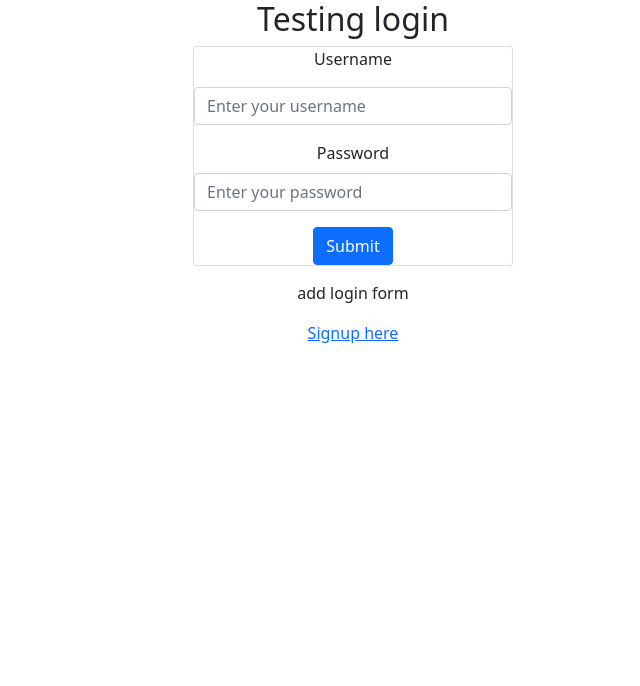
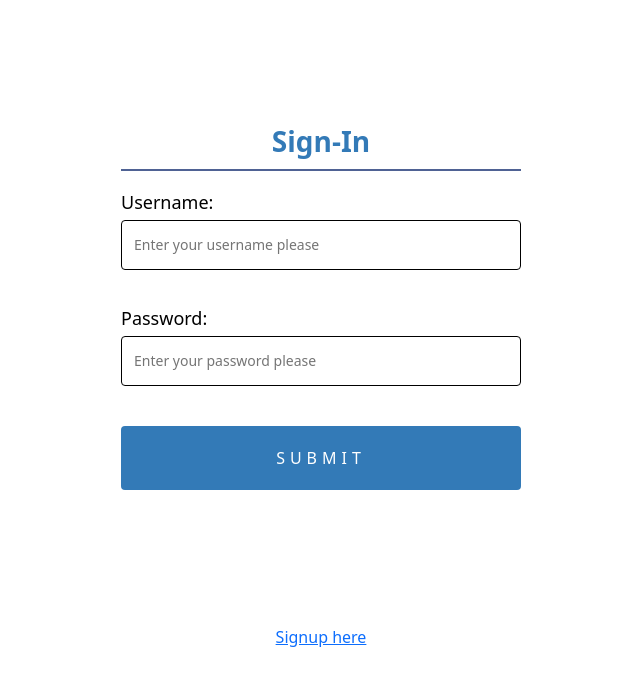
Before and after one commit to DanielAizen/Final-Project-Daniel, a React (Create React App) app in the folder client/: page /login in a window 1280 px wide. Shown: the top 686 px of the page, without its empty margins (319-959 px from the left). Built offline with nearby package versions, Linux system fonts and the light colour scheme.

Commit message:
changed the form on the login and added css

```diff
--- a/client/package.json
+++ b/client/package.json
@@ -12,6 +12,7 @@
     "react-bootstrap": "^2.2.1",
     "react-dom": "^17.0.2",
     "react-helmet": "^6.1.0",
+    "react-hook-form": "^7.28.1",
     "react-router-dom": "^6.2.1",
     "react-scripts": "5.0.0",
     "web-vitals": "^2.1.4"
--- a/client/src/App.js
+++ b/client/src/App.js
@@ -8,7 +8,7 @@ import { BrowserRouter ,Routes, Route, Navigate, Redirect } from 'react-router-d
 import { useState } from 'react';
 
 function App() {
-  const base_url = window.location.protocol + "//" + window.location.host;
+  const base_url = window.location.protocol + "//" + window.location.hostname + ":5000";
   const [user, setUser] = useState(undefined);
 
   return (
@@ -16,9 +16,8 @@ function App() {
       <BrowserRouter>
         <Routes>
           <Route path='/' element={<Home/>}/>
-          <Route exact path="/login" element={<Login />}/>
+          <Route exact path="/login" element={<Login base_url={base_url}/>}/>
           <Route exact path='/management' element={<Management/>}/>
-
           <Route path='/signup' element={<Signup/>}/>
         </Routes>
       </BrowserRouter>
--- a/client/src/Components/Login/Login.css
+++ b/client/src/Components/Login/Login.css
@@ -1,9 +1,95 @@
-.login-form{
-    position: absolute;
-    left: 40%;
+.login-page.flexbox-container{
+    display: flex;
+    flex-direction: column;
+    justify-content: center;
+    align-items: center;
+    align-content: center;
+    height: 800px;
 }
 
-.add{
-    padding: auto;
-    margin-top: 15px;
+.flexbox-item-1{
+    min-height: 500px;
+
 }
+
+.flexbox-item-2{
+    min-height: 50px;
+}
+
+.flexbox-error{
+    font-weight: 300;
+}
+
+h1, h2, h3 {
+    font-weight: bold;
+    color: #337ab7;
+    text-align: center;
+    padding-bottom: 10px;
+    border-bottom: 2px solid rgb(79, 98, 148);
+}
+
+form {
+    border-color: #000;
+    max-width: 500px;
+    margin: 10 auto;
+    }
+
+.form {
+border-color: #000;
+max-width: 400px;
+margin: 150px;
+padding: 10px;
+}
+
+span{
+    font-size: larger;
+}
+
+p, span{
+color: red;
+display: block;
+margin-block-start: 1em;
+margin-block-end: 1em;
+margin-inline-start: 0px;
+margin-inline-end: 0px;
+}
+
+p::before {
+display: inline;
+content: "⚠ ";
+}
+
+input {
+display: block;
+box-sizing: border-box;
+width: 400px;
+border-radius: 4px;
+border: 1px solid black;
+padding: 10px 12px;
+margin-bottom: 30px;
+font-size: 14px;
+}
+
+label {
+line-height: 2;
+text-align: left;
+display: block;
+margin-bottom: 8px;
+margin-top: 13px;
+color: black;
+font-size: 18px;
+font-weight: 500;
+}
+
+button[type="submit"],
+input[type="submit"]{
+background: #337ab7;
+color: white;
+text-transform: uppercase;
+border: none;
+margin-top: 40px;
+padding: 20px;
+font-size: 16px;
+font-weight: 100;
+letter-spacing: 5px;
+}
--- a/client/src/Components/Login/Login.js
+++ b/client/src/Components/Login/Login.js
@@ -1,28 +1,27 @@
 import React,{ useState } from 'react';
 import { Link, useNavigate } from 'react-router-dom';
-import { Form, Button, Card } from 'react-bootstrap';
+import { useForm } from 'react-hook-form';
+//import { Form, Button, Card } from 'react-bootstrap';
 
 import './Login.css';
 
-const Login = () =>{
+const Login = (props) =>{
+    const [inputError, setInputError] = useState(null)
+    const { register, handleSubmit, formState:{errors}, reset} = useForm()
     const navigate = useNavigate()
-    const [inputError, setInputError] = useState(null)
 
-    const handleLogin = (e) =>{
-        e.preventDefault();
-        const username = document.getElementById("form-username").value;
-        const password = document.getElementById("form-password").value;
-        if (username.length <= 0 || password.length <=0 ){
-            setInputError("Please enter both email and password");
-            return
-        }
+
+    const onFormSubmit = (value) =>{
+        const username = value.username;
+        const password = value.password;
+
         const requestOptions = {
             method: 'POST',
             headers: {'Content-Type': 'application/json'},
             withCredentials: true,
             body: JSON.stringify({'username': username, 'password': password})
         };
-        fetch('http://localhost:5000/users/login', requestOptions)
+        fetch(props.base_url + '/users/login', requestOptions)
         .then(response => response.json())
         .then(response => {
             if (response.status === 200){
@@ -31,7 +30,7 @@ const Login = () =>{
                 navigate('/management');
             }
             else{
-                setInputError(response.msg);
+                setInputError("Either username or password are incorrect");
             }
         }).catch(err => {
             console.log(err);
@@ -40,27 +39,50 @@ const Login = () =>{
     };
 
     return(
-        <div className='login-form'>
-            <h2 className='mb-2'>Testing login</h2>
-                <Card style={{width: '20rem'}}>
-                    <Form>
-                        <Form.Group className='mb-3' controlId='form-username'> {/* change later on to support email */}
-                            <Form.Label className="mb-3">Username</Form.Label>
-                            <Form.Control type='text' row={3} placeholder='Enter your username'/>
-                        </Form.Group>
+        <>
+            <div className='login-page flexbox-container'>
+                <div className='flexbox-item-1'>
+                    <form className='login-form ' onSubmit={handleSubmit(onFormSubmit)}>
+                        <div className='form-header'>
+                            <h3>Sign-In</h3>
+                        </div>
+                        <div className='login-container'>
+                            <label>Username:
+                                <input
+                                    {...register("username", {
+                                        required: true,
+                                        pattern: /\D+$/i,
+                                        maxLength:20
+                                    })}
+                                    placeholder="Enter your username please"
+                                />
+                                {errors?.username?.type === "required" && <p>This field is required</p>}
+                                {errors?.username?.type === "pattern" && (<p>Must Contain only alphabetical characters</p>)}
+                                {errors?.username?.type === "maxLength" && (<p>First name cannot exceed 20 charcters</p>)}
+                            </label>
+                            <label>Password:
+                                <input
+                                    {...register("password", {
+                                        required: true,
 
-                        <Form.Group className='mb-3' controlId='form-password'>
-                            <Form.Label>Password</Form.Label>
-                            <Form.Control type="password" placeholder='Enter your password'/>
-                        </Form.Group>
-                        <Button variant='primary' type='submit' onClick={(e) => handleLogin(e)}>Submit</Button>
-                    </Form>
-                </Card>
-            <div className='add'>
-                <p>add login form</p>
-                <Link to='/signup'><p>Signup here</p></Link>
+                                    })}
+                                    placeholder="Enter your password please"
+                                    type='password'
+                                />
+                                {errors?.password?.type === "required" && <p>This field is required</p>}
+                            </label>
+                            <input type="submit" value="Submit"/>
+                        </div>
+                        <div className='flexbox-error'>
+                            <span>{inputError ? inputError : ""}</span>
+                        </div>
+                    </form>
+                </div>
+                <div className='flexbox-item-2'>
+                    <Link to='/signup'>Signup here</Link>
+                </div>
             </div>
-        </div>
+        </>
     )
 }
 
```
Also changed, not shown: client/Hooks/useForm.js (added), 1 other file (tests, documents, lock files or other folders).
